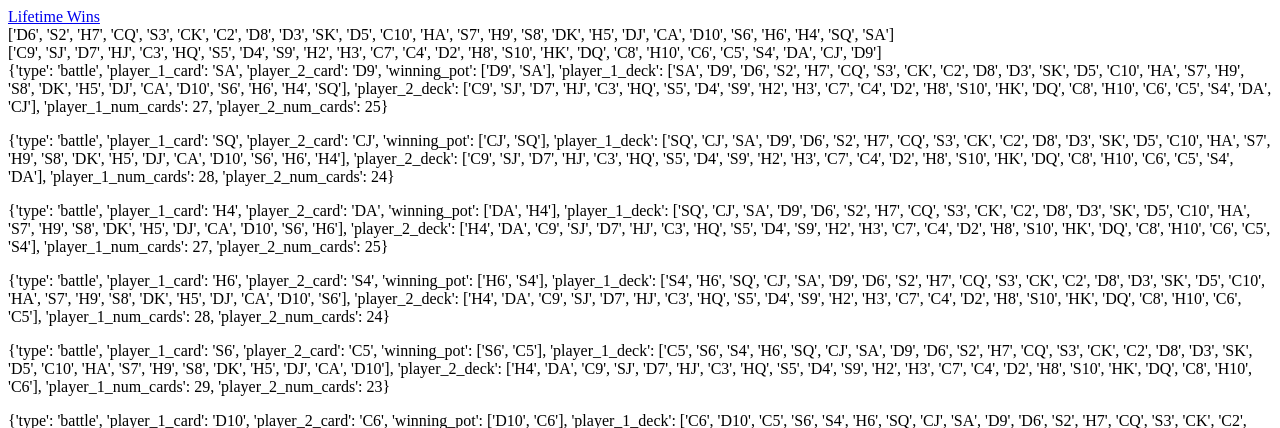
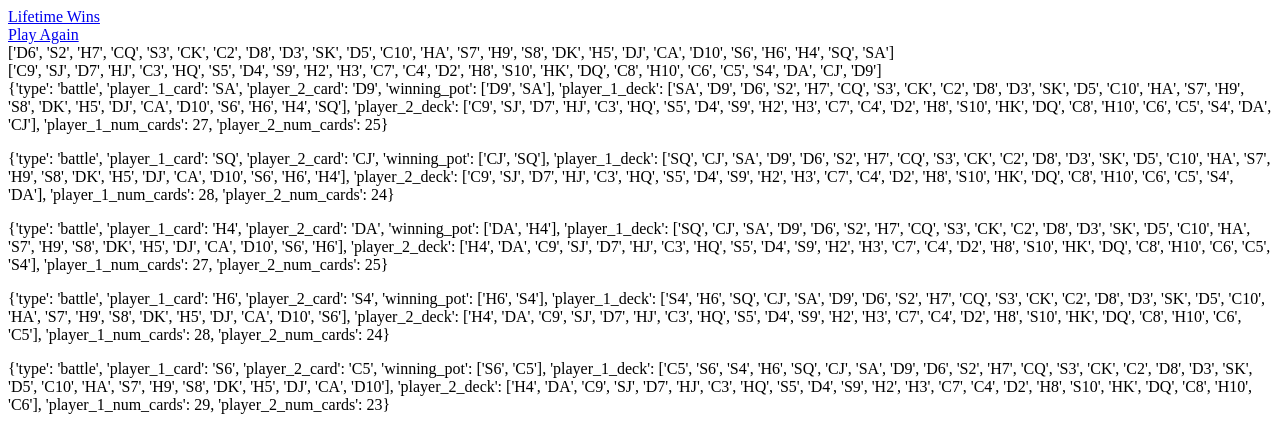
Before and after one commit to hayuh/War-Card-Game, a Django app: page /game in a window 1280 px wide. Shown: the top 428 px of the page. Run offline with Django 3.2, Linux system fonts and the light colour scheme; data comes from the database, SQL or seed files in the repository.

Commit message:
Add links to different pages

```diff
--- a/war_app/templates/game.html
+++ b/war_app/templates/game.html
@@ -12,6 +12,9 @@
     <!--<button onclick="getElementById('game').style.display = 'block'; this.style.display = 'none'"> Start Game </button> -->
     <div >
         <a href="{% url 'lifetime-wins' %}" >Lifetime Wins</a>
+    </div>
+    <div >
+        <a href="{% url 'game' %}" >Play Again</a>
     </div>
     <div id="game" >
         <div>
--- a/war_app/templates/lifetime_wins.html
+++ b/war_app/templates/lifetime_wins.html
@@ -19,6 +19,9 @@
     <div >
         <a href="{% url 'delete-wins' %}" >Delete Lifetime Wins</a>
     </div>
+    <div >
+        <a href="{% url 'game' %}" >Play Game</a>
+    </div>
 
 
 
--- a/war_project/settings.py
+++ b/war_project/settings.py
@@ -32,6 +32,7 @@ SECRET_KEY = config("SECRET_KEY")
 DEBUG = True
 
 ALLOWED_HOSTS = []
+#ALLOWED_HOSTS = ['3.88.196.126']
 
 
 # Application definition
```
